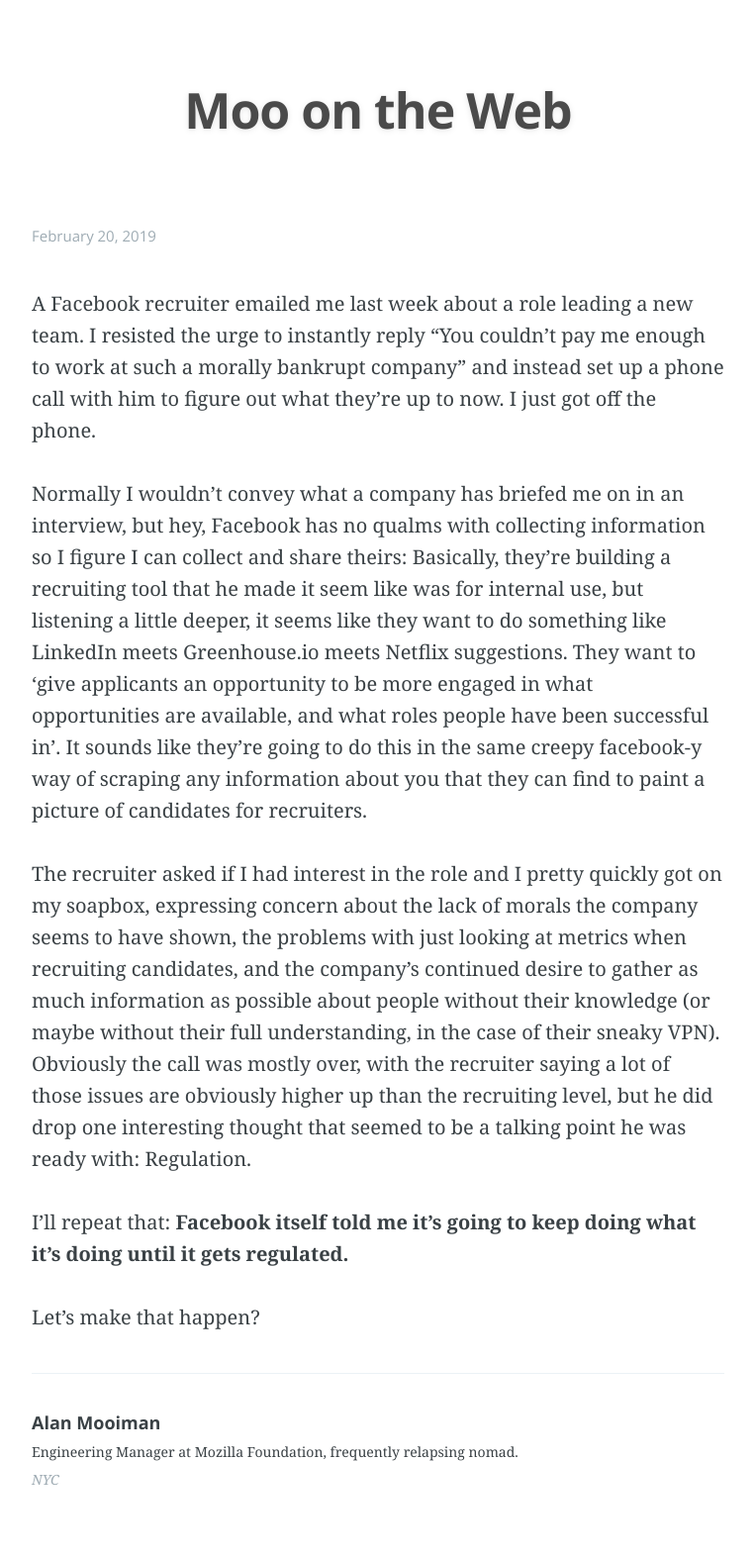
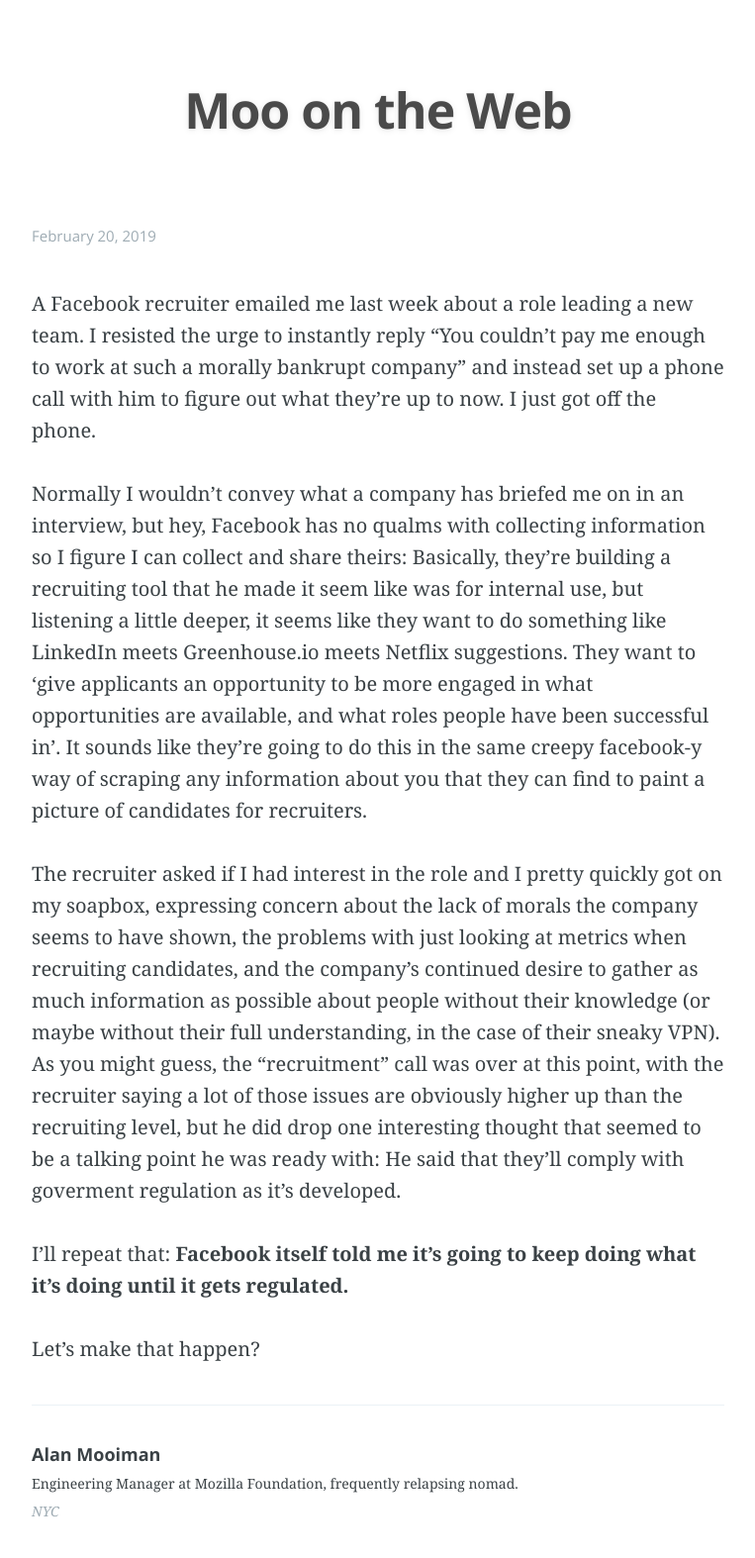
Before and after one commit to alanmoo/alanmooiman-dot-com, a Jekyll site: the page built from _posts/2019-02-20-facebook-wont-stop.md, in a window 1280 px wide. Shown: the whole page at 99% size, without its empty margins (258-1021 px from the left). Built offline with Jekyll 4.4.1, drawn with Linux system fonts in a browser that asks for light colours; nearby versions of some CDN libraries; library files that are not in the unit come from our copies; a script that is not in the unit is left out; comment, search, counter and statistics services are not loaded; before the commit the page ends 1542 px from its top, so only the background shows below that.

Commit message:
Update blog post

```diff
--- a/_posts/2019-02-20-facebook-wont-stop.md
+++ b/_posts/2019-02-20-facebook-wont-stop.md
@@ -8,7 +8,7 @@ A Facebook recruiter emailed me last week about a role leading a new team. I res
 
 Normally I wouldn't convey what a company has briefed me on in an interview, but hey, Facebook has no qualms with collecting information so I figure I can collect and share theirs: Basically, they’re building a recruiting tool that he made it seem like was for internal use, but listening a little deeper, it seems like they want to do something like LinkedIn meets Greenhouse.io meets Netflix suggestions. They want to ‘give applicants an opportunity to be more engaged in what opportunities are available, and what roles people have been successful in’. It sounds like they’re going to do this in the same creepy facebook-y way of scraping any information about you that they can find to paint a picture of candidates for recruiters.
 
-The recruiter asked if I had interest in the role and I pretty quickly got on my soapbox, expressing concern about the lack of morals the company seems to have shown, the problems with just looking at metrics when recruiting candidates, and the company’s continued desire to gather as much information as possible about people without their knowledge (or maybe without their full understanding, in the case of their sneaky VPN). Obviously the call was mostly over, with the recruiter saying a lot of those issues are obviously higher up than the recruiting level, but he did drop one interesting thought that seemed to be a talking point he was ready with: Regulation.
+The recruiter asked if I had interest in the role and I pretty quickly got on my soapbox, expressing concern about the lack of morals the company seems to have shown, the problems with just looking at metrics when recruiting candidates, and the company’s continued desire to gather as much information as possible about people without their knowledge (or maybe without their full understanding, in the case of their sneaky VPN). As you might guess, the "recruitment" call was over at this point, with the recruiter saying a lot of those issues are obviously higher up than the recruiting level, but he did drop one interesting thought that seemed to be a talking point he was ready with: He said that they'll comply with goverment regulation as it's developed.
 
 I’ll repeat that: **Facebook itself told me it’s going to keep doing what it’s doing until it gets regulated.**
 
```
